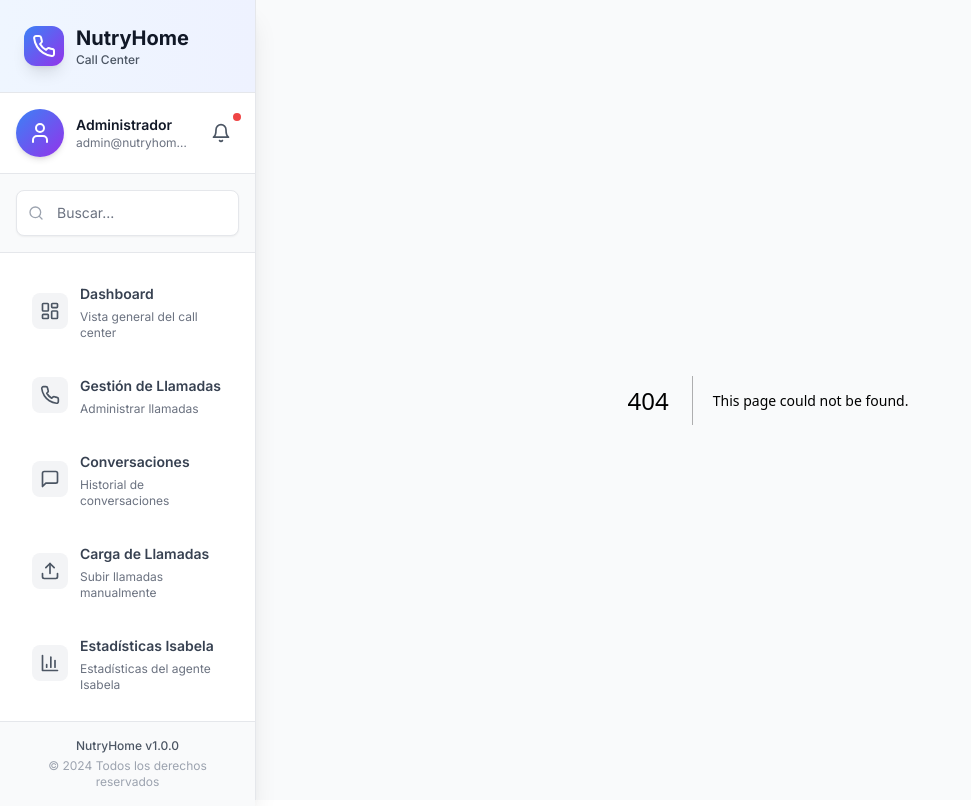
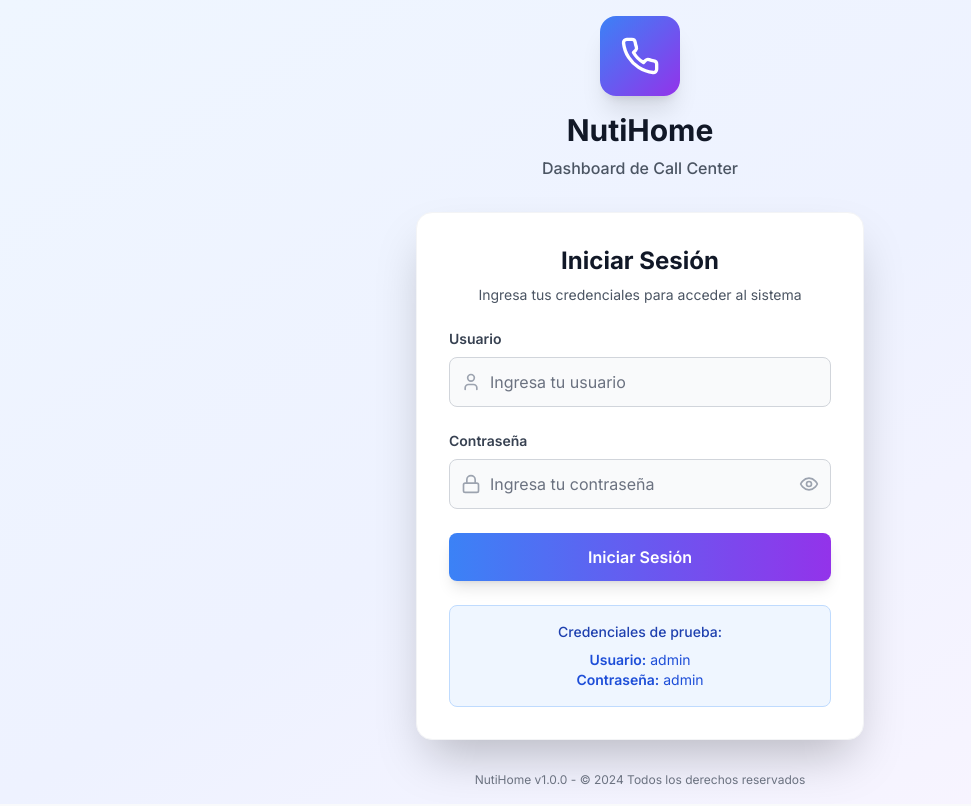
Before and after one commit to ralborta/NutryHome, a Next.js app: page /login in a window 1280 px wide. Before the commit this address had no page. Shown: the whole page, without its empty margins (0-971 px from the left). Built offline with nearby package versions, Linux system fonts and the light colour scheme.

Commit message:
feat: Cambiar título NutryHome a NutiHome y agregar pantalla de login con credenciales admin/admin

```diff
--- a/railway.json
+++ b/railway.json
@@ -2,10 +2,10 @@
   "$schema": "https://railway.app/railway.schema.json",
   "build": {
     "builder": "NIXPACKS",
-    "buildCommand": "cd backend && npm install && npm run db:generate"
+    "buildCommand": "npm install && npm run db:generate"
   },
   "deploy": {
-    "startCommand": "cd backend && npm start",
+    "startCommand": "npm start",
     "healthcheckPath": "/health",
     "healthcheckTimeout": 100,
     "restartPolicyType": "ON_FAILURE",
--- a/src/app/layout.tsx
+++ b/src/app/layout.tsx
@@ -2,12 +2,12 @@ import type { Metadata } from 'next';
 import { Inter } from 'next/font/google';
 import './globals.css';
 import { Toaster } from 'react-hot-toast';
-import Sidebar from '@/components/layout/Sidebar';
+import ConditionalLayout from '@/components/ConditionalLayout';
 
 const inter = Inter({ subsets: ['latin'] });
 
 export const metadata: Metadata = {
-  title: 'NutryHome - Dashboard de Call Center',
+  title: 'NutiHome - Dashboard de Call Center',
   description: 'Sistema de gestión de llamadas para call center con métricas en tiempo real',
 };
 
@@ -19,12 +19,9 @@ export default function RootLayout({
   return (
     <html lang="es">
       <body className={inter.className}>
-        <div className="flex h-screen bg-gray-50">
-          <Sidebar />
-          <main className="flex-1 overflow-auto">
-            {children}
-          </main>
-        </div>
+        <ConditionalLayout>
+          {children}
+        </ConditionalLayout>
         <Toaster
           position="top-right"
           toastOptions={{
--- /dev/null
+++ b/src/app/login/page.tsx
@@ -0,0 +1,5 @@
+import LoginForm from '@/components/LoginForm';
+
+export default function LoginPage() {
+  return <LoginForm />;
+}
--- /dev/null
+++ b/src/components/ConditionalLayout.tsx
@@ -0,0 +1,26 @@
+'use client';
+
+import { usePathname } from 'next/navigation';
+import Sidebar from '@/components/layout/Sidebar';
+
+interface ConditionalLayoutProps {
+  children: React.ReactNode;
+}
+
+export default function ConditionalLayout({ children }: ConditionalLayoutProps) {
+  const pathname = usePathname();
+  const isLoginPage = pathname === '/login';
+
+  if (isLoginPage) {
+    return <>{children}</>;
+  }
+
+  return (
+    <div className="flex h-screen bg-gray-50">
+      <Sidebar />
+      <main className="flex-1 overflow-auto">
+        {children}
+      </main>
+    </div>
+  );
+}
--- /dev/null
+++ b/src/components/LoginForm.tsx
@@ -0,0 +1,151 @@
+'use client';
+
+import { useState } from 'react';
+import { useRouter } from 'next/navigation';
+import { Phone, Eye, EyeOff, Lock, User } from 'lucide-react';
+import toast from 'react-hot-toast';
+
+export default function LoginForm() {
+  const [username, setUsername] = useState('');
+  const [password, setPassword] = useState('');
+  const [showPassword, setShowPassword] = useState(false);
+  const [isLoading, setIsLoading] = useState(false);
+  const router = useRouter();
+
+  const handleSubmit = async (e: React.FormEvent) => {
+    e.preventDefault();
+    setIsLoading(true);
+
+    // Simular validación con credenciales quemadas
+    if (username === 'admin' && password === 'admin') {
+      toast.success('¡Bienvenido! Iniciando sesión...');
+      // Simular delay de autenticación
+      setTimeout(() => {
+        router.push('/');
+      }, 1000);
+    } else {
+      toast.error('Credenciales incorrectas. Usuario: admin, Contraseña: admin');
+      setIsLoading(false);
+    }
+  };
+
+  return (
+    <div className="min-h-screen bg-gradient-to-br from-blue-50 via-indigo-50 to-purple-50 flex items-center justify-center p-4">
+      <div className="w-full max-w-md">
+        {/* Logo y Header */}
+        <div className="text-center mb-8">
+          <div className="w-20 h-20 bg-gradient-to-br from-blue-500 to-purple-600 rounded-2xl flex items-center justify-center shadow-xl mx-auto mb-4">
+            <Phone className="w-10 h-10 text-white" />
+          </div>
+          <h1 className="text-3xl font-bold text-gray-900 mb-2">NutiHome</h1>
+          <p className="text-gray-600 font-medium">Dashboard de Call Center</p>
+        </div>
+
+        {/* Formulario de Login */}
+        <div className="bg-white rounded-2xl shadow-2xl p-8 border border-gray-100">
+          <div className="mb-6">
+            <h2 className="text-2xl font-bold text-gray-900 text-center mb-2">
+              Iniciar Sesión
+            </h2>
+            <p className="text-gray-600 text-center text-sm">
+              Ingresa tus credenciales para acceder al sistema
+            </p>
+          </div>
+
+          <form onSubmit={handleSubmit} className="space-y-6">
+            {/* Campo Usuario */}
+            <div>
+              <label htmlFor="username" className="block text-sm font-semibold text-gray-700 mb-2">
+                Usuario
+              </label>
+              <div className="relative">
+                <div className="absolute inset-y-0 left-0 pl-3 flex items-center pointer-events-none">
+                  <User className="h-5 w-5 text-gray-400" />
+                </div>
+                <input
+                  id="username"
+                  type="text"
+                  value={username}
+                  onChange={(e) => setUsername(e.target.value)}
+                  className="w-full pl-10 pr-4 py-3 border border-gray-300 rounded-lg focus:ring-2 focus:ring-blue-500 focus:border-transparent bg-gray-50 transition-colors"
+                  placeholder="Ingresa tu usuario"
+                  required
+                />
+              </div>
+            </div>
+
+            {/* Campo Contraseña */}
+            <div>
+              <label htmlFor="password" className="block text-sm font-semibold text-gray-700 mb-2">
+                Contraseña
+              </label>
+              <div className="relative">
+                <div className="absolute inset-y-0 left-0 pl-3 flex items-center pointer-events-none">
+                  <Lock className="h-5 w-5 text-gray-400" />
+                </div>
+                <input
+                  id="password"
+                  type={showPassword ? 'text' : 'password'}
+                  value={password}
+                  onChange={(e) => setPassword(e.target.value)}
+                  className="w-full pl-10 pr-12 py-3 border border-gray-300 rounded-lg focus:ring-2 focus:ring-blue-500 focus:border-transparent bg-gray-50 transition-colors"
+                  placeholder="Ingresa tu contraseña"
+                  required
+                />
+                <button
+                  type="button"
+                  onClick={() => setShowPassword(!showPassword)}
+                  className="absolute inset-y-0 right-0 pr-3 flex items-center"
+                >
+                  {showPassword ? (
+                    <EyeOff className="h-5 w-5 text-gray-400 hover:text-gray-600" />
+                  ) : (
+                    <Eye className="h-5 w-5 text-gray-400 hover:text-gray-600" />
+                  )}
+                </button>
+              </div>
+            </div>
+
+            {/* Botón de Login */}
+            <button
+              type="submit"
+              disabled={isLoading}
+              className="w-full bg-gradient-to-r from-blue-500 to-purple-600 text-white py-3 px-4 rounded-lg font-semibold hover:from-blue-600 hover:to-purple-700 focus:outline-none focus:ring-2 focus:ring-blue-500 focus:ring-offset-2 disabled:opacity-50 disabled:cursor-not-allowed transition-all duration-200 shadow-lg hover:shadow-xl"
+            >
+              {isLoading ? (
+                <div className="flex items-center justify-center">
+                  <div className="w-5 h-5 border-2 border-white border-t-transparent rounded-full animate-spin mr-2"></div>
+                  Iniciando sesión...
+                </div>
+              ) : (
+                'Iniciar Sesión'
+              )}
+            </button>
+          </form>
+
+          {/* Credenciales de prueba */}
+          <div className="mt-6 p-4 bg-blue-50 rounded-lg border border-blue-200">
+            <p className="text-sm text-blue-800 font-medium text-center mb-2">
+              Credenciales de prueba:
+            </p>
+            <div className="text-center">
+              <p className="text-sm text-blue-700">
+                <span className="font-semibold">Usuario:</span> admin
+              </p>
+              <p className="text-sm text-blue-700">
+                <span className="font-semibold">Contraseña:</span> admin
+              </p>
+            </div>
+          </div>
+        </div>
+
+        {/* Footer */}
+        <div className="text-center mt-8">
+          <p className="text-xs text-gray-500">
+            NutiHome v1.0.0 - © 2024 Todos los derechos reservados
+          </p>
+        </div>
+      </div>
+    </div>
+  );
+}
--- a/src/components/layout/Sidebar.tsx
+++ b/src/components/layout/Sidebar.tsx
@@ -79,7 +79,7 @@ export default function Sidebar() {
               <Phone className="w-6 h-6 text-white" />
             </div>
             <div>
-              <h1 className="text-xl font-bold text-gray-900">NutryHome</h1>
+              <h1 className="text-xl font-bold text-gray-900">NutiHome</h1>
               <p className="text-xs text-gray-600 font-medium">Call Center</p>
             </div>
           </div>
@@ -160,7 +160,7 @@ export default function Sidebar() {
         <div className="p-4 border-t border-gray-200 bg-gray-50">
           <div className="text-center">
             <p className="text-xs text-gray-600 font-medium">
-              NutryHome v1.0.0
+              NutiHome v1.0.0
             </p>
             <p className="text-xs text-gray-400 mt-1">
               © 2024 Todos los derechos reservados
```
